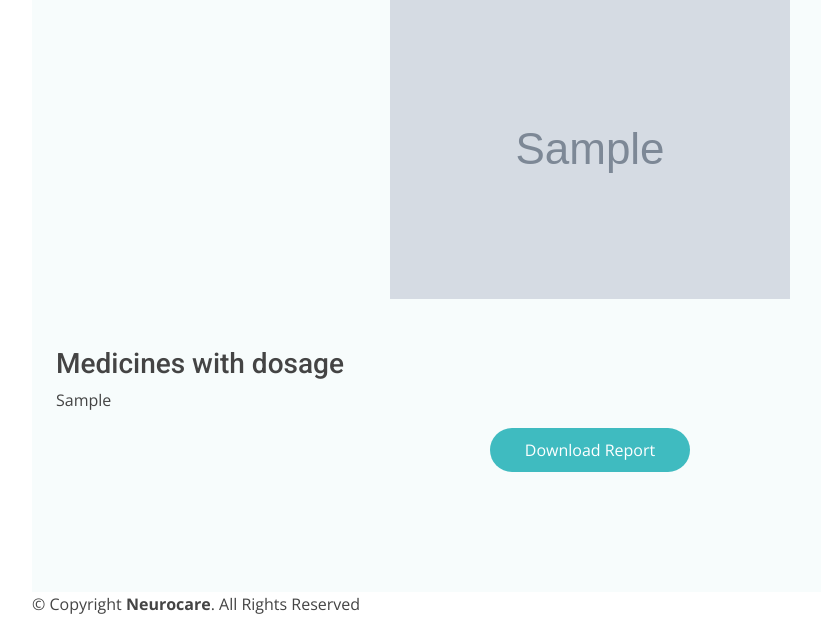
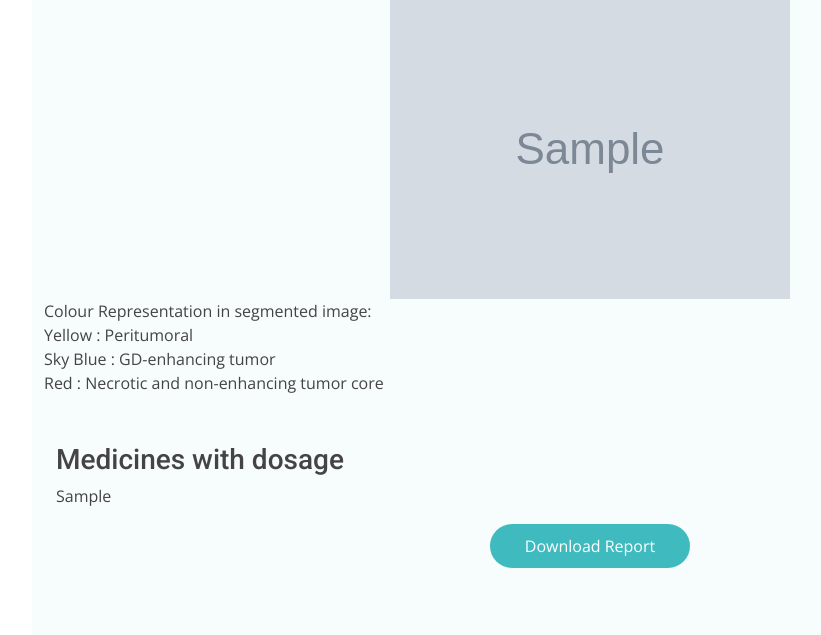
Before and after one commit to rushabhgandhi13/mri-app, a Django app: page /report/1 in a window 1280 px wide. Shown: the part 742-1377 px from the top of the page, without its empty margins (50-871 px from the left). Before the commit the page ends 1356 px from the top, so only its background shows below. Run offline with Django 3.2, Linux system fonts and the light colour scheme; a user stored in the database is signed in; tables that the repository leaves empty hold one stand-in row (values such as "Sample post"); grey boxes marked "Sample" are stand-in pictures; some libraries are stand-ins or nearby versions.

Commit message:
final commit

```diff
--- a/segmi/templates/segmi/index.html
+++ b/segmi/templates/segmi/index.html
@@ -23,7 +23,7 @@ Home
         <div class="carousel-item active" style="background-image: url({% static 'assets/img/slide/slide-1.jpg' %})">
           <div class="container">
             <h2>Welcome to <span>Neurocare</span></h2>
-            <p>Reports made simple <br> Get your MRI reports at your fingertips! </p>
+            <p>Reports made simple <br> Get MRI reports at your fingertips! </p>
             <a href="#featured-services" class="btn-get-started scrollto">Read More</a>
           </div>
         </div>
--- a/segmi/templates/segmi/patientReport.html
+++ b/segmi/templates/segmi/patientReport.html
@@ -32,6 +32,10 @@
 
         <div>
           <img style="display: block;margin-left: auto; margin-right: auto;" src={{rep.segment_img.url}} alt="">
+          <p>Colour Representation in segmented image: <br>
+            Yellow : Peritumoral <br>
+            Sky Blue : GD-enhancing tumor <br>
+            Red : Necrotic and non-enhancing tumor core</p>
         </div>
 
         <div class="container">
```
